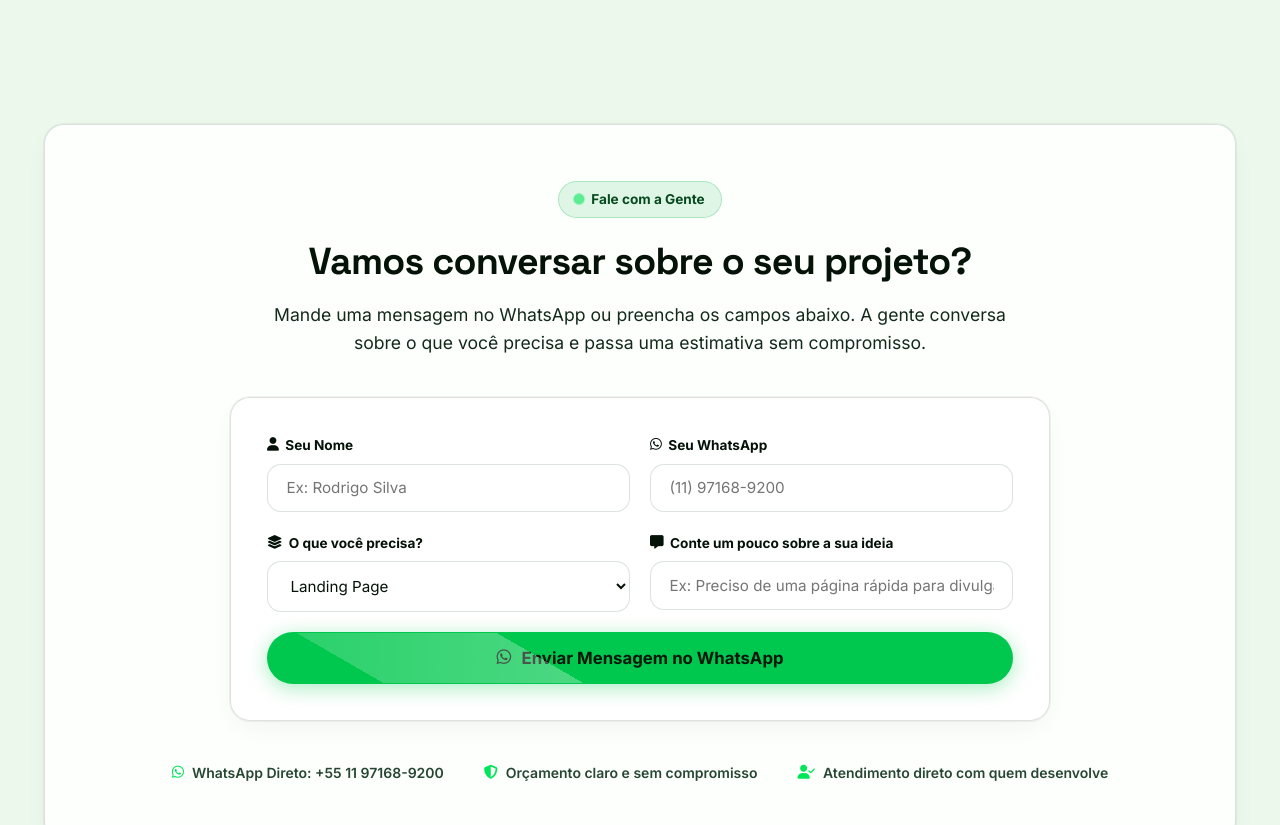
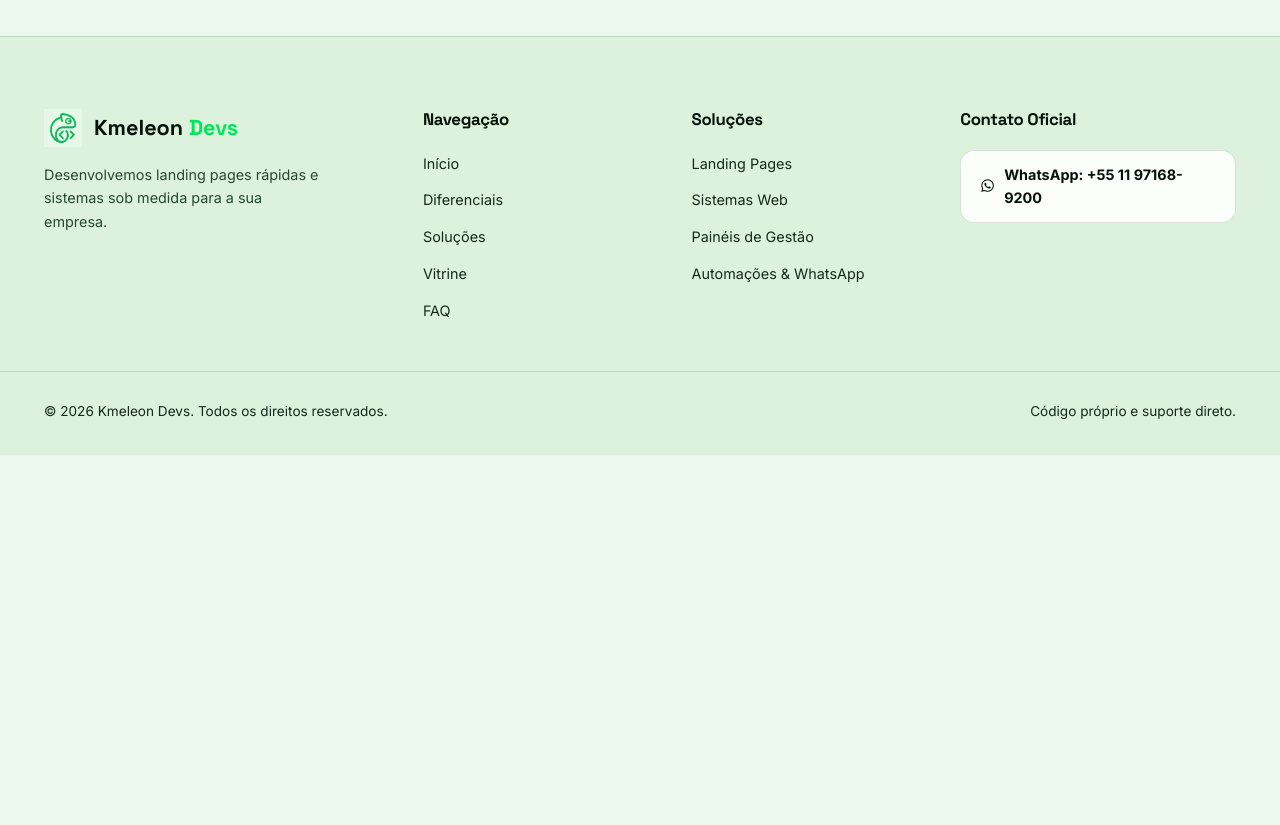
Before and after one commit to vitornsc077/Kmeleon-Devs, a plain HTML site: page index.html in a window 1280 px wide. Shown: the part 6894-7719 px from the top of the page. After the commit the page ends 7349 px from the top, so only its background shows below. Drawn offline with Linux system fonts and the light colour scheme.

Commit message:
feat(layout): remove secao de contato e formulario (fale com a gente)

```diff
--- a/index.html
+++ b/index.html
@@ -936,88 +936,6 @@
 
       </div>
     </section>
-
-    <!-- 9. CONTATO & BRIEFING RÁPIDO -->
-    <section id="contato" class="section cta-final-section">
-      <div class="container">
-
-        <div class="cta-banner glass-panel">
-
-          <div class="cta-banner-header">
-            <div class="cta-badge">
-              <span class="pulse-green" aria-hidden="true"></span>
-              <span>Fale com a Gente</span>
-            </div>
-
-            <h2 class="cta-title">
-              Vamos conversar sobre o seu projeto?
-            </h2>
-
-            <p class="cta-subtitle">
-              Mande uma mensagem no WhatsApp ou preencha os campos abaixo. A gente conversa sobre o que você precisa e passa uma estimativa sem compromisso.
-            </p>
-          </div>
-
-          <!-- Quick Contact Form -->
-          <div class="quick-contact-card glass-panel">
-            <form id="quick-contact-form" class="quick-contact-form">
-              <div class="form-row">
-                <div class="form-group">
-                  <label for="contact-name"><i class="fa-solid fa-user" aria-hidden="true"></i> Seu Nome</label>
-                  <input type="text" id="contact-name" name="name" placeholder="Ex: Rodrigo Silva" required>
-                </div>
-                <div class="form-group">
-                  <label for="contact-whatsapp"><i class="fa-brands fa-whatsapp" aria-hidden="true"></i> Seu WhatsApp</label>
-                  <input type="tel" id="contact-whatsapp" name="whatsapp" placeholder="(11) 97168-9200" required>
-                </div>
-              </div>
-
-              <div class="form-row">
-                <div class="form-group">
-                  <label for="contact-solution"><i class="fa-solid fa-layer-group" aria-hidden="true"></i> O que você precisa?</label>
-                  <select id="contact-solution" name="solution">
-                    <option value="Landing Page">Landing Page</option>
-                    <option value="Sistema Sob Medida">Sistema / Software Sob Medida</option>
-                    <option value="Catálogo ou Loja Online">Catálogo ou Loja Online</option>
-                    <option value="Automação ou Integração">Automação ou Integração</option>
-                    <option value="Outro Projeto">Outro Projeto Sob Medida</option>
-                  </select>
-                </div>
-                <div class="form-group">
-                  <label for="contact-msg"><i class="fa-solid fa-message" aria-hidden="true"></i> Conte um pouco sobre a sua ideia</label>
-                  <input type="text" id="contact-msg" name="message" placeholder="Ex: Preciso de uma página rápida para divulgar meus serviços no WhatsApp...">
-                </div>
-              </div>
-
-              <div class="form-actions">
-                <button type="submit" class="btn btn-neon btn-lg btn-block pulse-btn">
-                  <i class="fa-brands fa-whatsapp" aria-hidden="true"></i>
-                  <span>Enviar Mensagem no WhatsApp</span>
-                </button>
-              </div>
-            </form>
-          </div>
-
-          <div class="cta-guarantees">
-            <div class="guarantee-item">
-              <i class="fa-brands fa-whatsapp" aria-hidden="true"></i>
-              <span>WhatsApp Direto: +55 11 97168-9200</span>
-            </div>
-            <div class="guarantee-item">
-              <i class="fa-solid fa-shield-halved" aria-hidden="true"></i>
-              <span>Orçamento claro e sem compromisso</span>
-            </div>
-            <div class="guarantee-item">
-              <i class="fa-solid fa-user-check" aria-hidden="true"></i>
-              <span>Atendimento direto com quem desenvolve</span>
-            </div>
-          </div>
-
-        </div>
-
-      </div>
-    </section>
-
   </main>
 
   <!-- FOOTER -->
@@ -1045,7 +963,6 @@
           <li><a href="#solucoes">Soluções</a></li>
           <li><a href="#produtos">Vitrine</a></li>
           <li><a href="#faq">FAQ</a></li>
-          <li><a href="#contato">Contato</a></li>
         </ul>
       </div>
 
```
